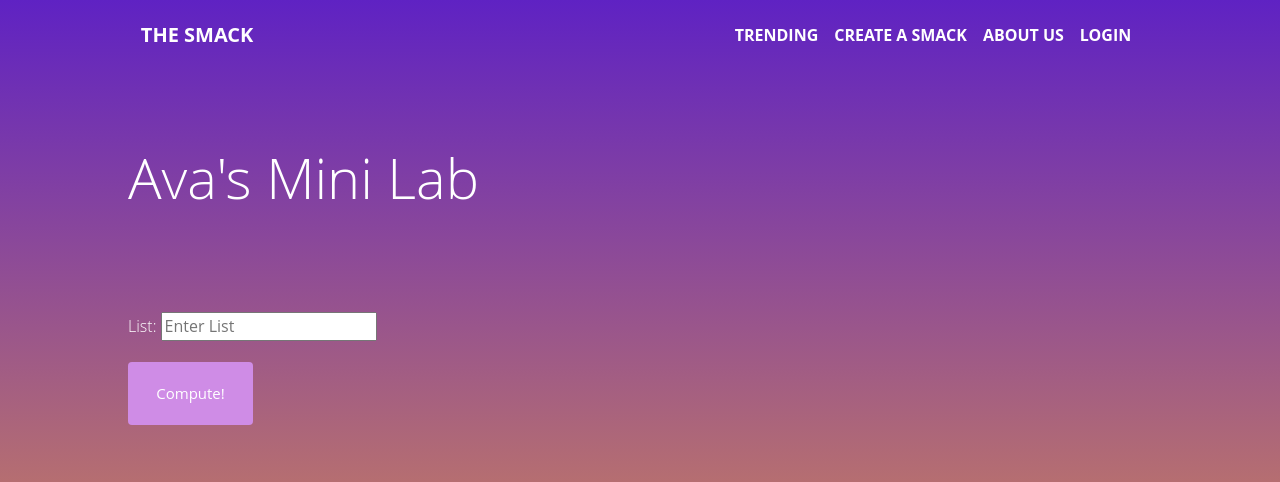
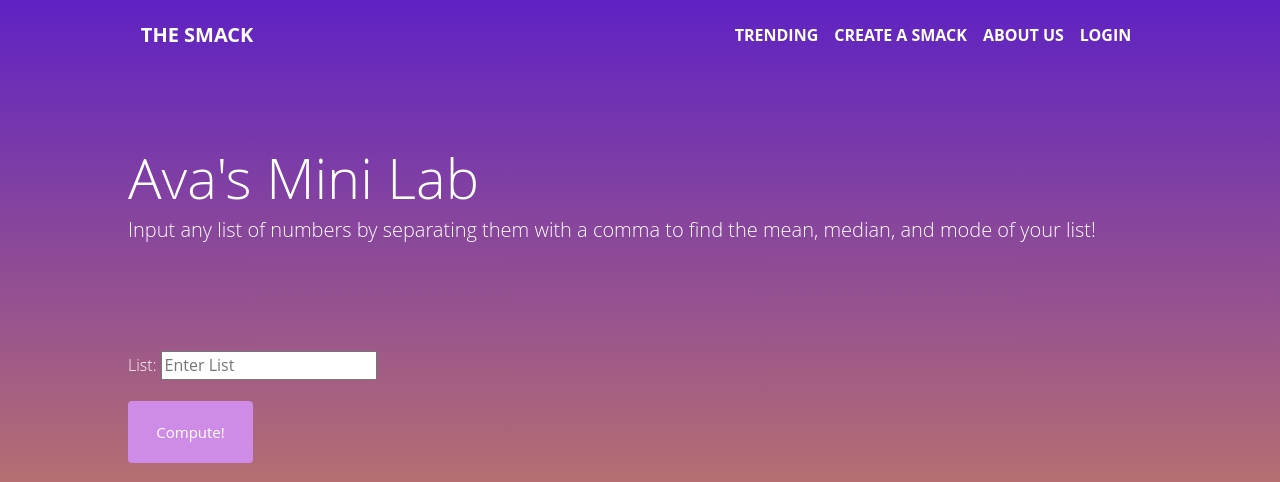
Before and after one commit to evagravin/p4-kangaroos, a Flask app: page /avaminilab/ in a window 1280 px wide. Shown: the top 482 px of the page. Run offline with Flask 2, Linux system fonts and the light colour scheme; some libraries are stand-ins or nearby versions.

Commit message:
readme and minilab

```diff
--- a/templates/minilabs/ava-minilab.html
+++ b/templates/minilabs/ava-minilab.html
@@ -12,6 +12,7 @@
     <div class="pt-5 text-white">
         <header class="py-5 mt-5">
             <h1 class="display-4">Ava's Mini Lab</h1>
+            <p style="font-size:20px" > Input any list of numbers by separating them with a comma to find the mean, median, and mode of your list!</p>
         </header>
     </div>
 <form method="POST" ID="myForm" action=# class="form1">
```
Also changed, not shown: README.md.
